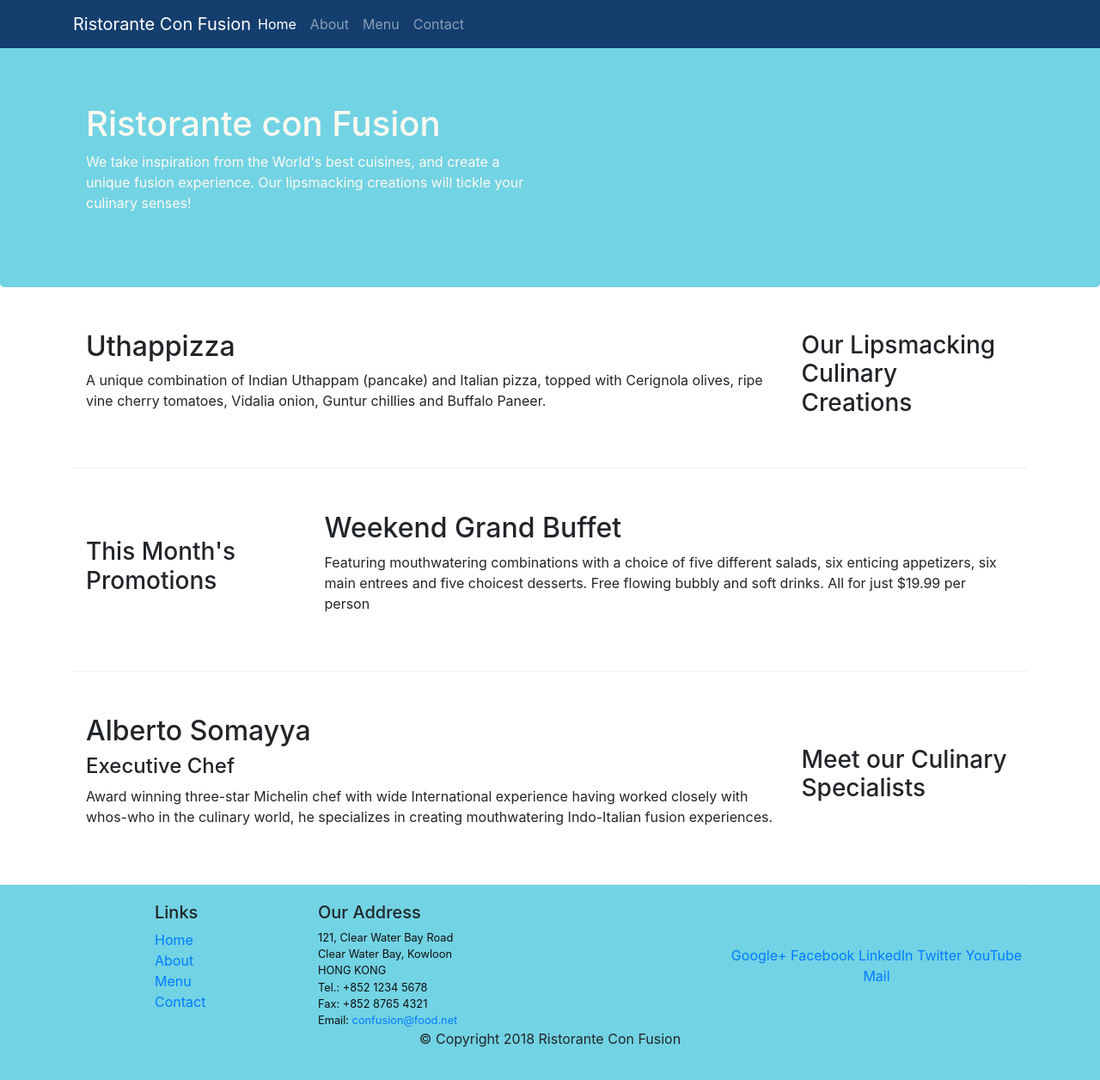
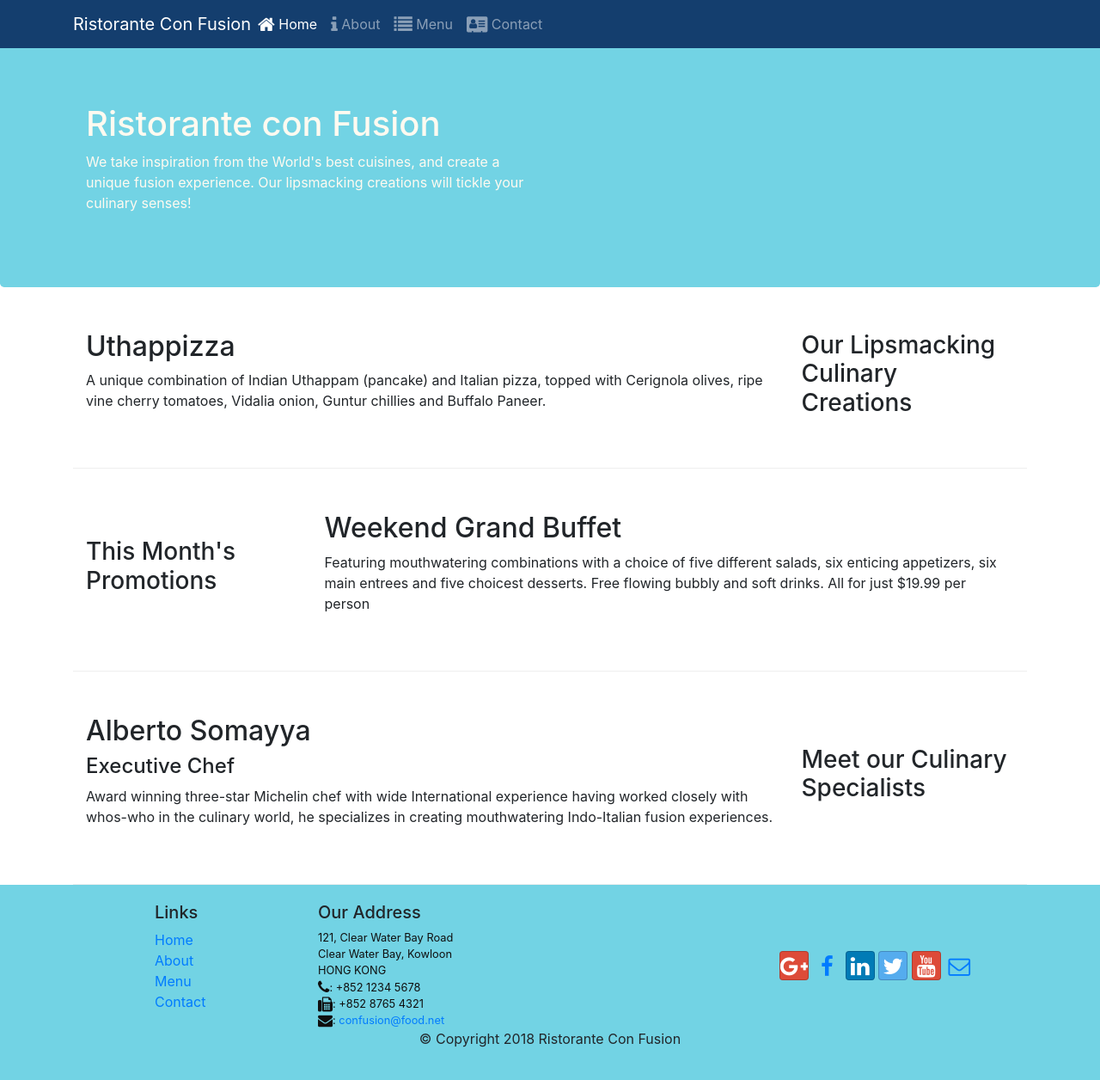
Before and after one commit to Toratomi/Assignment-Coursera-Bootstrap, a website: page Bootstrap4/conFusion/index.html in a window 1280 px wide. Shown: the whole page at 86% size. Drawn offline with nearby package versions, Linux system fonts and the light colour scheme.

Commit message:
Exercise Icon Fonts

```diff
--- a/Bootstrap4/conFusion/index.html
+++ b/Bootstrap4/conFusion/index.html
@@ -9,6 +9,8 @@
 
     <!-- Bootstrap CSS -->
     <link rel="stylesheet" href="node_modules/bootstrap/dist/css/bootstrap.min.css">
+    <link rel="stylesheet" href="node_modules/font-awesome/css/font-awesome.min.css">
+    <link rel="stylesheet" href="node_modules/bootstrap-social/bootstrap-social.css">
     <link rel="stylesheet" href="css/styles.css">
     <title>Ristorante Con Fusion</title>
 </head>
@@ -22,10 +24,10 @@
             <a class="navbar-brand mr-auto" href="aboutus.html">Ristorante Con Fusion</a>
             <div class="collapse navbar-collapse" id="Navbar">
                 <ul class="navbar-nav mr-auto">
-                    <li class="nav-item active"><a class="nav-link" href="#">Home</a></li>
-                    <li class="nav-item"><a class="nav-link" href="aboutus.html">About</a></li>
-                    <li class="nav-item"><a class="nav-link" href="#">Menu</a></li>
-                    <li class="nav-item"><a class="nav-link" href="#">Contact</a></li>
+                    <li class="nav-item active"><a class="nav-link" href="#"><span class="fa fa-home fa-lg"></span> Home</a></li>
+                    <li class="nav-item"><a class="nav-link" href="aboutus.html"><span class="fa fa-info fa-lg"></span> About</a></li>
+                    <li class="nav-item"><a class="nav-link" href="#"><span class="fa fa-list fa-lg"></span> Menu</a></li>
+                    <li class="nav-item"><a class="nav-link" href="#"><span class="fa fa-address-card fa-lg"></span> Contact</a></li>
                 </ul>
             </div>
         </div>
@@ -95,19 +97,19 @@
 		              121, Clear Water Bay Road<br>
 		              Clear Water Bay, Kowloon<br>
 		              HONG KONG<br>
-		              Tel.: +852 1234 5678<br>
-		              Fax: +852 8765 4321<br>
-		              Email: <a href="mailto:confusion@food.net">confusion@food.net</a>
+		              <i class="fa fa-phone fa-lg"></i>: +852 1234 5678<br>
+		              <i class="fa fa-fax fa-lg"></i>: +852 8765 4321<br>
+		              <i class="fa fa-envelope fa-lg"></i>: <a href="mailto:confusion@food.net">confusion@food.net</a>
 		           </address>
                 </div>
                 <div class="col-12 col-sm-4 align-self-center">
                     <div class="text-center">
-                        <a href="http://google.com/+">Google+</a>
-                        <a href="http://www.facebook.com/profile.php?id=">Facebook</a>
-                        <a href="http://www.linkedin.com/in/">LinkedIn</a>
-                        <a href="http://twitter.com/">Twitter</a>
-                        <a href="http://youtube.com/">YouTube</a>
-                        <a href="mailto:">Mail</a>
+                        <a class="btn btn-social-icon btn-google" href="http://google.com/+"><i class="fa fa-google-plus fa-lg"></i></a>
+                        <a class="btn btn-social-icon btn-fa" href="http://www.facebook.com/profile.php?id="><i class="fa fa-facebook fa-lg"></i></a>
+                        <a class="btn btn-social-icon btn-linkedin" href="http://www.linkedin.com/in/"><i class="fa fa-linkedin fa-lg"></i></a>
+                        <a class="btn btn-social-icon btn-twitter" href="http://twitter.com/"><i class="fa fa-twitter fa-lg"></i></a>
+                        <a class="btn btn-social-icon btn-google" href="http://youtube.com/"><i class="fa fa-youtube fa-lg"></i></a>
+                        <a class="btn btn-social-icon" href="mailto:"><i class="fa fa-envelope-o fa-lg"></i></a>
                     </div>
                 </div>
            </div>
--- a/Bootstrap4/conFusion/package.json
+++ b/Bootstrap4/conFusion/package.json
@@ -15,6 +15,8 @@
   },
   "dependencies": {
     "bootstrap": "^4.0.0",
+    "bootstrap-social": "^5.1.1",
+    "font-awesome": "^4.7.0",
     "jquery": "^3.3.1",
     "popper.js": "^1.12.9"
   }
```
Also changed, not shown: Bootstrap4/conFusion/aboutus.html (+15 -13 lines), 1 other file.
